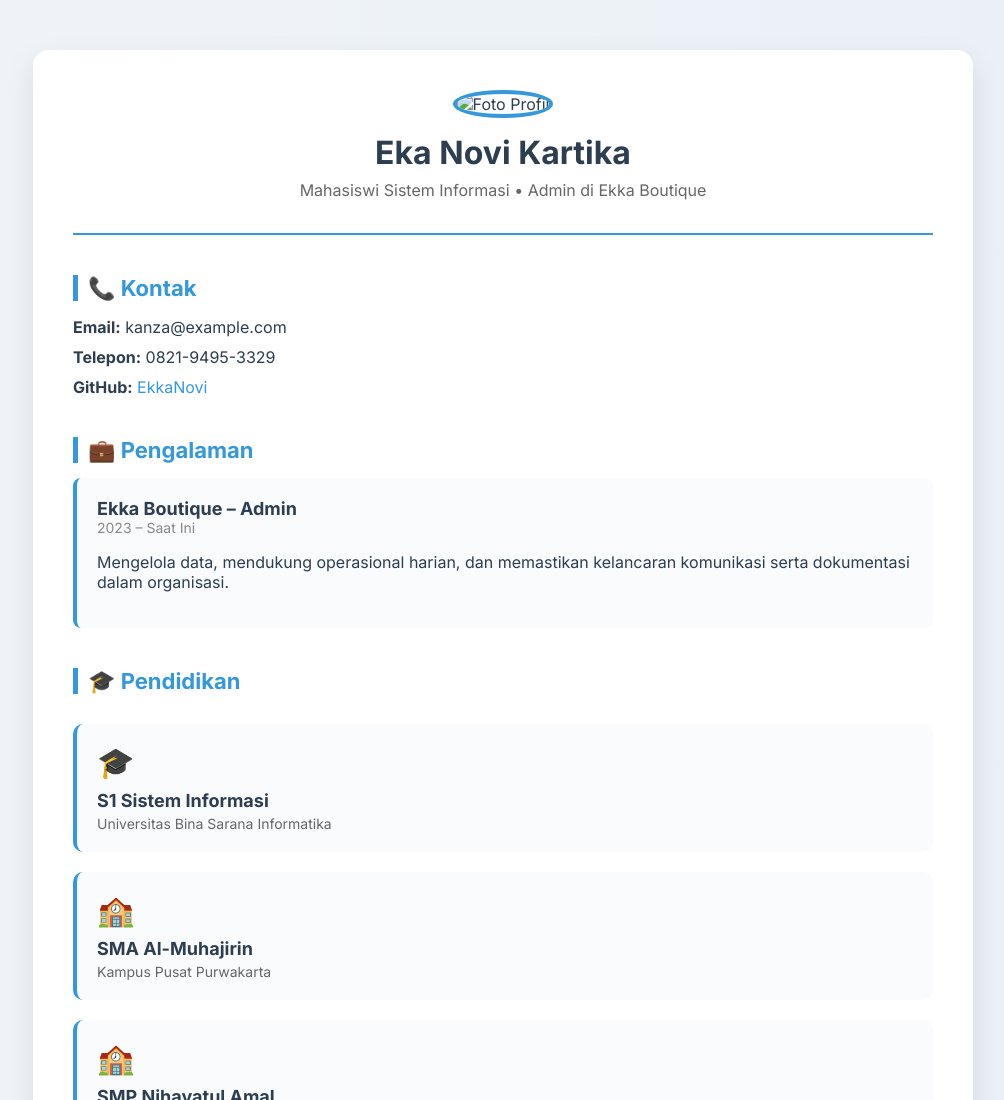
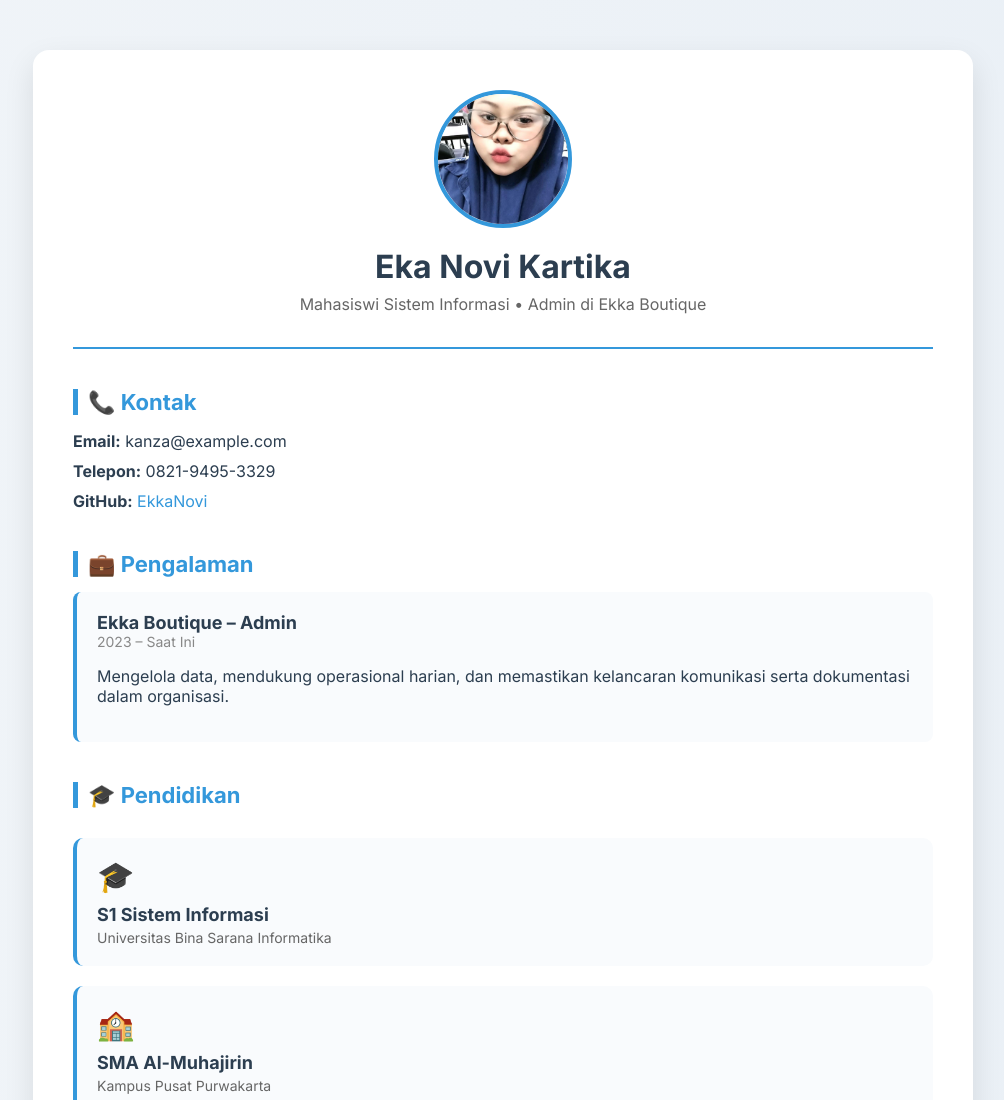
Before and after one commit to kanzakim/CV_Ceu.eka, a plain HTML site: page index.html in a window 1280 px wide. Shown: the top 1100 px of the page, without its empty margins (137-1141 px from the left). Drawn offline with Linux system fonts and the light colour scheme.

Commit message:
Update index.html

```diff
--- a/index.html
+++ b/index.html
@@ -10,7 +10,7 @@
 <body>
   <div class="cv-container">
     <header class="cv-header">
-      <img src="images/foto.png" alt="Foto Profil" />
+      <img src="foto.png" alt="Foto Profil" />
       <h1>Eka Novi Kartika</h1>
       <p>Mahasiswi Sistem Informasi • Admin di Ekka Boutique</p>
     </header>
```
